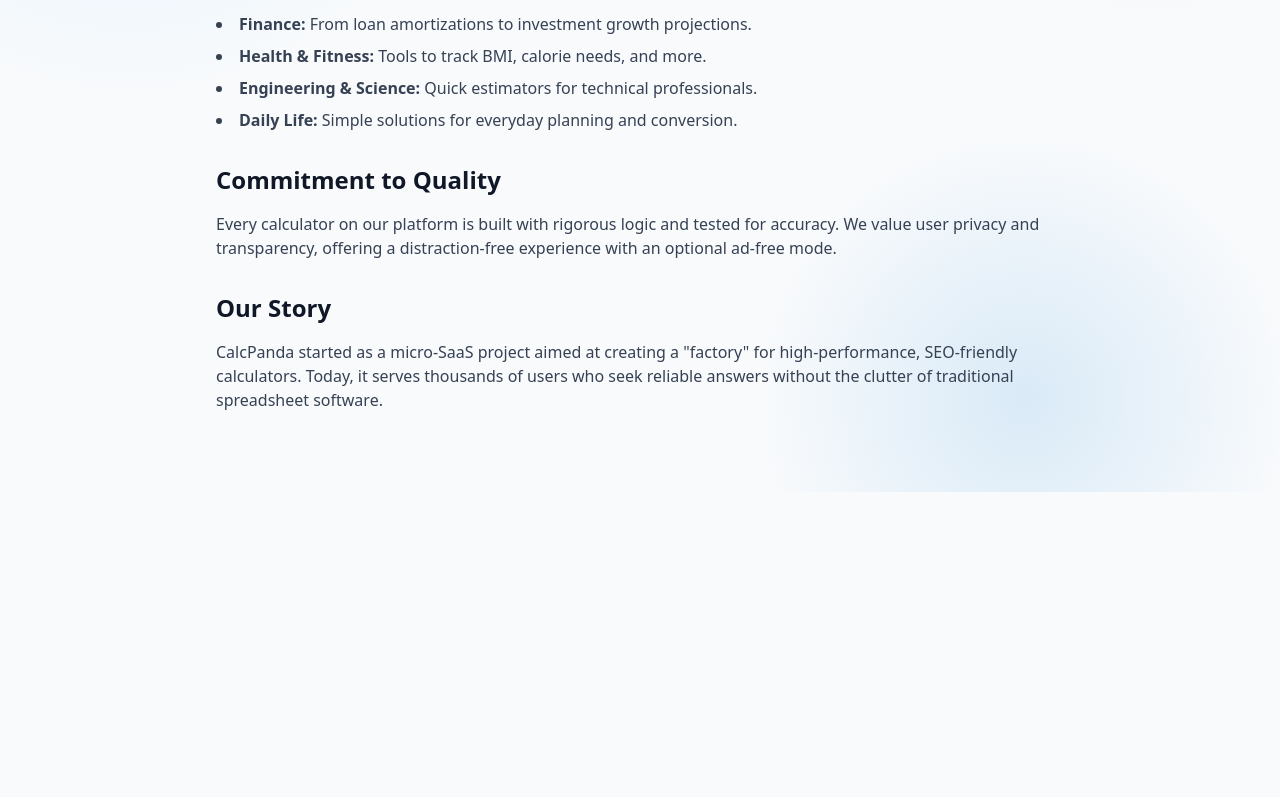
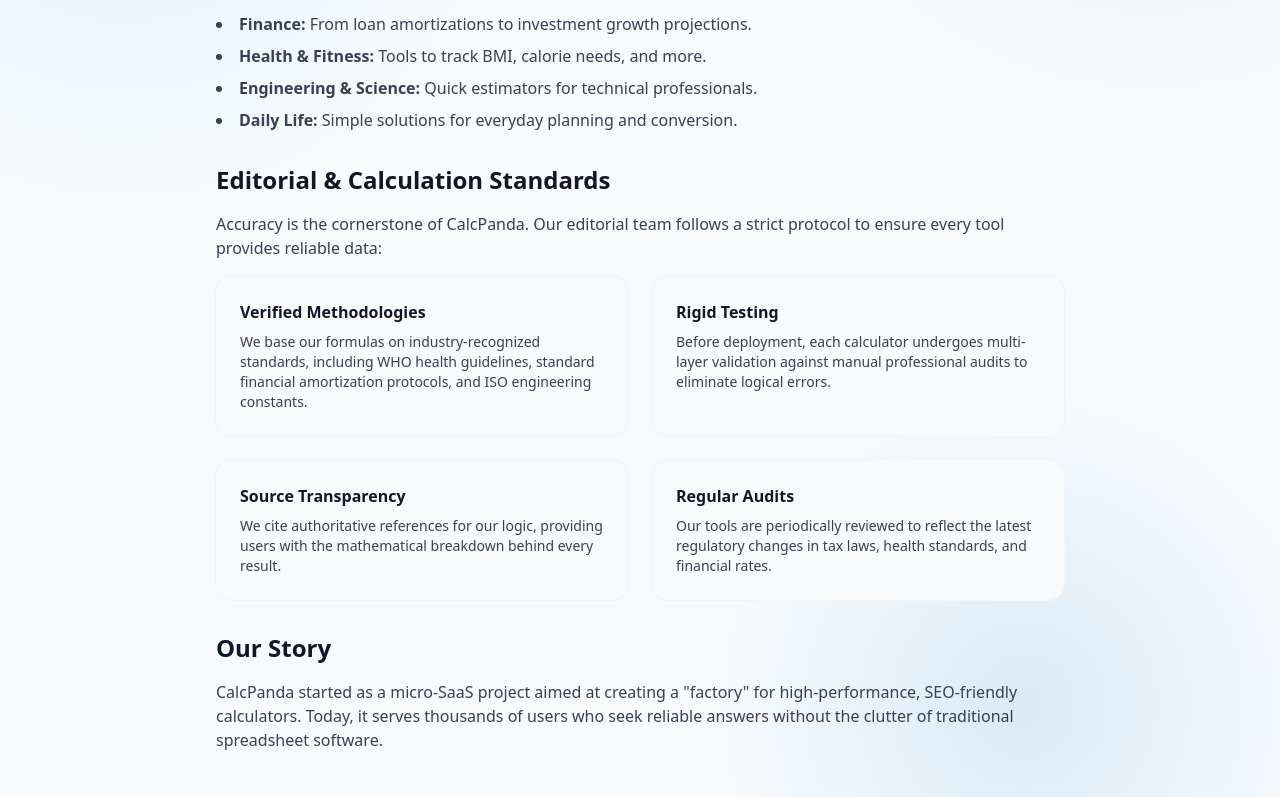
Before and after one commit to howell623-lang/saas-calculator, a Next.js app in the folder app/: page /about in a window 1280 px wide. Shown: the part 432-1229 px from the top of the page. Before the commit the page ends 924 px from the top, so only its background shows below. Built offline with nearby package versions, Linux system fonts and the light colour scheme.

Commit message:
feat: upgrade About page with professional editorial standards and EEAT signals

```diff
--- a/app/src/app/about/page.tsx
+++ b/app/src/app/about/page.tsx
@@ -32,11 +32,28 @@ export default function AboutPage() {
         </section>
 
         <section className="space-y-4">
-          <h2 className="text-2xl font-semibold text-gray-900">Commitment to Quality</h2>
+          <h2 className="text-2xl font-semibold text-gray-900">Editorial & Calculation Standards</h2>
           <p>
-            Every calculator on our platform is built with rigorous logic and tested for accuracy.
-            We value user privacy and transparency, offering a distraction-free experience with an optional ad-free mode.
+            Accuracy is the cornerstone of CalcPanda. Our editorial team follows a strict protocol to ensure every tool provides reliable data:
           </p>
+          <div className="grid gap-6 md:grid-cols-2">
+            <div className="rounded-2xl bg-gray-50 p-6 ring-1 ring-gray-100">
+              <h3 className="font-bold text-gray-900 mb-2">Verified Methodologies</h3>
+              <p className="text-sm">We base our formulas on industry-recognized standards, including WHO health guidelines, standard financial amortization protocols, and ISO engineering constants.</p>
+            </div>
+            <div className="rounded-2xl bg-gray-50 p-6 ring-1 ring-gray-100">
+              <h3 className="font-bold text-gray-900 mb-2">Rigid Testing</h3>
+              <p className="text-sm">Before deployment, each calculator undergoes multi-layer validation against manual professional audits to eliminate logical errors.</p>
+            </div>
+            <div className="rounded-2xl bg-gray-50 p-6 ring-1 ring-gray-100">
+              <h3 className="font-bold text-gray-900 mb-2">Source Transparency</h3>
+              <p className="text-sm">We cite authoritative references for our logic, providing users with the mathematical breakdown behind every result.</p>
+            </div>
+            <div className="rounded-2xl bg-gray-50 p-6 ring-1 ring-gray-100">
+              <h3 className="font-bold text-gray-900 mb-2">Regular Audits</h3>
+              <p className="text-sm">Our tools are periodically reviewed to reflect the latest regulatory changes in tax laws, health standards, and financial rates.</p>
+            </div>
+          </div>
         </section>
 
         <section className="space-y-4">
```
Also changed, not shown: 1 other file (tests, documents, lock files or other folders).
